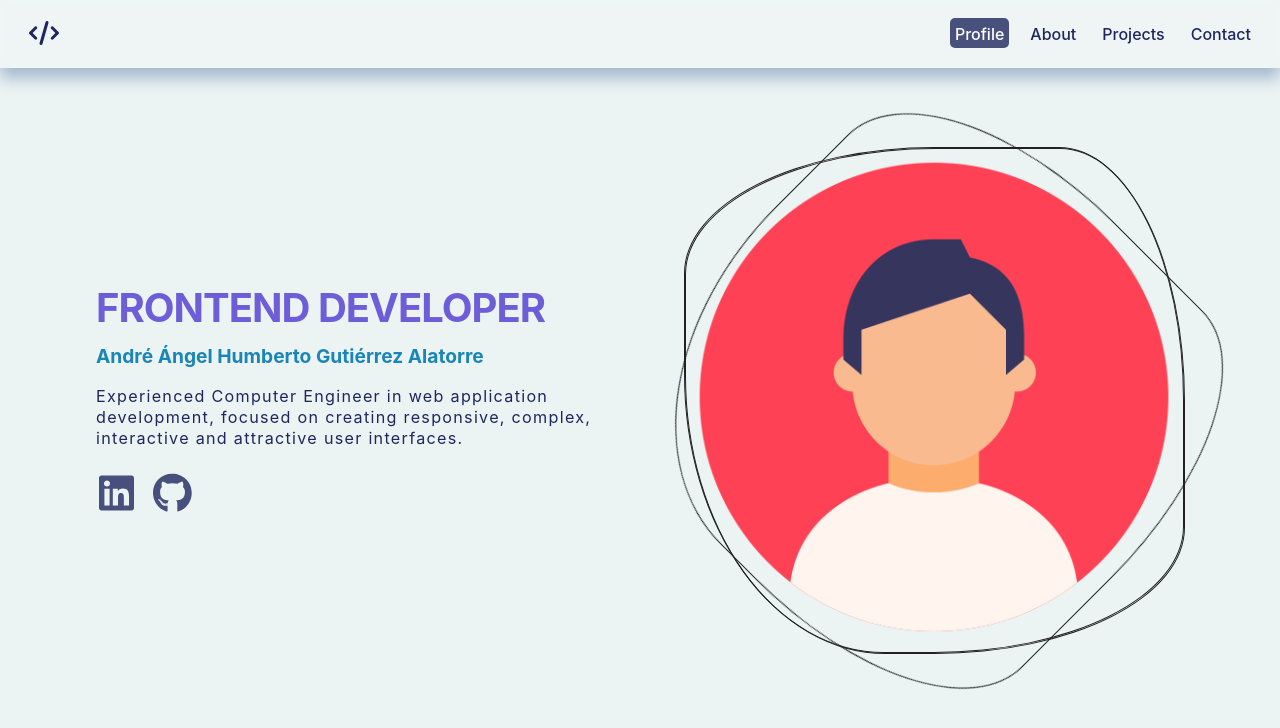
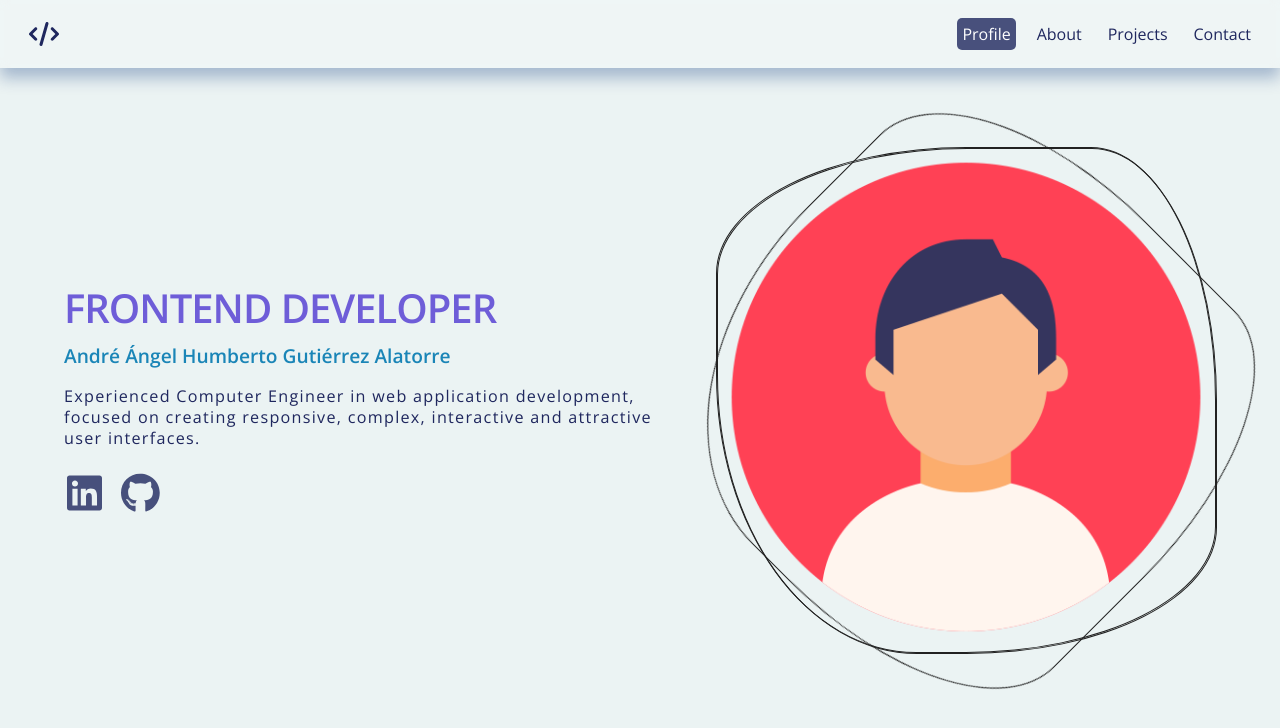
Before and after one commit to angelhumberto99/Portfolio, a Vue app: page / in a window 1280 px wide. Shown: the top 728 px of the page. Built offline with nearby package versions, Linux system fonts and the light colour scheme.

Commit message:
scroll in small devices for profile section

```diff
--- a/src/assets/projects.json
+++ b/src/assets/projects.json
@@ -11,7 +11,7 @@
     "technologies": [
       "React.js", "Socket.io", "Docker", "Docker-Compose", "Laravel", "RASA", "Python"
     ],
-    "color": "#555ac0"
+    "color": "#3897c6"
   },
   "Typed": {
     "date": "February 4 2023",
@@ -28,7 +28,7 @@
     "description": "Minigame for a speed typing challenge",
     "longDescription": "lorem ipsum dolor sit amet, consectetur adip, lorem ipsum dolor sit amet, consectetur adip, lorem ipsum dolor sit amet, consectetur adip",
     "technologies": ["React.js", "Typescript"],
-    "color": "#ffa500"
+    "color": "#D9A1A0"
   },
   "This Cord": {
     "date": "June 30 2022",
@@ -42,7 +42,7 @@
     "description": "Concurrent chat application, based on the most popular voice chatting app 'Discord'",
     "longDescription": "lorem ipsum dolor sit amet, consectetur adip, lorem ipsum dolor sit amet, consectetur adip, lorem ipsum dolor sit amet, consectetur adip",
     "technologies": ["React.js", "Socket.io", "Docker", "Docker-Compose", "Node.js"],
-    "color": "#9051aa"
+    "color": "#B2D2A4"
   },
   "Instantgrams": {
     "date": "April 4 2023",
@@ -50,7 +50,7 @@
     "description": "Application that shows the main page of instagram",
     "longDescription": "lorem ipsum dolor sit amet, consectetur adip, lorem ipsum dolor sit amet, consectetur adip, lorem ipsum dolor sit amet, consectetur adip",
     "technologies": ["Angular", "Spring-Boot"],
-    "color": "#24b47e"
+    "color": "#838BC2"
   },
   "3D Projection": {
     "date": "February 10 2022",
@@ -58,7 +58,7 @@
     "description": "Simple 3D renderer that shows 3D meshes on screen",
     "longDescription": "lorem ipsum dolor sit amet, consectetur adip, lorem ipsum dolor sit amet, consectetur adip, lorem ipsum dolor sit amet, consectetur adip",
     "technologies": ["Python", "Pygame", "Numpy", "Pandas"],
-    "color": "#e05564"
+    "color": "#f4c362"
   },
   "React Native Shop": {
     "date": "November 3 2021",
@@ -66,7 +66,7 @@
     "description": "Ecommerce mobile application simulator",
     "longDescription": "lorem ipsum dolor sit amet, consectetur adip, lorem ipsum dolor sit amet, consectetur adip, lorem ipsum dolor sit amet, consectetur adip",
     "technologies": ["React Native", "Node.js"],
-    "color": "#ba9154"
+    "color": "#455676"
   },
   "React Native Calculator": {
     "date": "August 18 2021",
@@ -74,7 +74,7 @@
     "description": "Simple calculator for mobile devices",
     "longDescription": "lorem ipsum dolor sit amet, consectetur adip, lorem ipsum dolor sit amet, consectetur adip, lorem ipsum dolor sit amet, consectetur adip",
     "technologies": ["React Native"],
-    "color": "#3a9e87"
+    "color": "#52ab96"
   },
   "Theam": {
     "date": "November 18 2020",
@@ -82,6 +82,6 @@
     "description": "School manager system for students and educators",
     "longDescription": "lorem ipsum dolor sit amet, consectetur adip, lorem ipsum dolor sit amet, consectetur adip, lorem ipsum dolor sit amet, consectetur adip",
     "technologies": ["React.js", "Python", "Flask"],
-    "color": "#d1c62a"
+    "color": "#74466b"
   }
 }
--- a/src/components/Profile/styles.module.scss
+++ b/src/components/Profile/styles.module.scss
@@ -1,6 +1,6 @@
 .scrollable-container {
   height: 100vh;
-  width: 100vw;
+  width: 100%;
   overflow-y: auto;
   overflow-x: hidden;
   display: flex;
@@ -12,20 +12,22 @@
 }
 
 .container {
-  max-width: 90%;
+  height: 100%;
+  width: 100%;
+  padding: 0 2rem;
   display: flex;
   align-items: center;
   justify-content: center;
-  gap: .5rem;
+  overflow: hidden;
 }
 
 .data-container {
   display: flex;
   flex: 1;
   flex-direction: column;
-  justify-content: center;
   padding: 2rem;
   max-width: 600px;
+  min-width: 350px;
   h1 {
     font-size: 2.5rem;
     margin: 0;
@@ -145,9 +147,13 @@
   .container {
     flex-direction: column-reverse;
     padding: 0;
+    justify-content: center;
+    align-items: center;
   }
   .data-container {
+    flex: 0;
     max-width: 400px;
+    min-width: auto;
     h1 {
       font-size: 1.7rem;
       line-height: 1.5rem;
@@ -170,8 +176,11 @@
   }
 }
 
-@media screen and (max-height: 500px) {
+@media screen and (max-height: 500px) and (max-width: 768px) {
   .container {
-    padding-top: 10rem;
+    padding: 300px 0;
+  }
+  .image-container {
+    padding-top: 350px;
   }
 }
--- a/src/components/Projects/Projects.vue
+++ b/src/components/Projects/Projects.vue
@@ -59,7 +59,9 @@
   <SnapObservable @observable="observe">
     <section class="scrollable-wrapper">
       <section class="content">
-        <h1>projects</h1>
+        <header class="description">
+          <h2>Here are a couple of my most relevant projects I've made</h2>
+        </header>
         <template v-for="([key, value], index) of projects">
           <TimelineCard :show="show" :delay="index"
             :data="getProjectData(key, value)"
--- a/src/components/Projects/styles.module.scss
+++ b/src/components/Projects/styles.module.scss
@@ -14,8 +14,26 @@
   height: 100vh;
 }
 
+.description {
+  text-align: center;
+  h2 {
+    font-size: 2rem;
+    font-weight: 100;
+    white-space: pre-wrap;
+    line-height: 2.2rem;
+  }
+  margin: 2rem auto 3rem auto;
+  max-width: 900px;
+}
+
 @media screen and (max-height: 768px) {
   .content {
     padding-top: 2.5rem;
   }
 }
+
+@media screen and (max-width: 768px) {
+  .description {
+    max-width: 500px;
+  }
+}
--- a/src/style.css
+++ b/src/style.css
@@ -1,11 +1,13 @@
+@import url('https://fonts.googleapis.com/css2?family=Open+Sans:wght@300;400;600&display=swap');
+
 :root {
-  font-family: Inter, system-ui, Avenir, Helvetica, Arial, sans-serif;
+  font-family: 'Open Sans', sans-serif;
   line-height: 1.5;
   font-weight: 400;
 
   scroll-behavior: smooth;
   background-color: #EBF3F3;
-
+  color: #1F275E;
   margin: 0;
   padding: 0;
   box-sizing: border-box;
```
Also changed, not shown: src/components/Profile/Profile.vue (line endings or trailing spaces).
